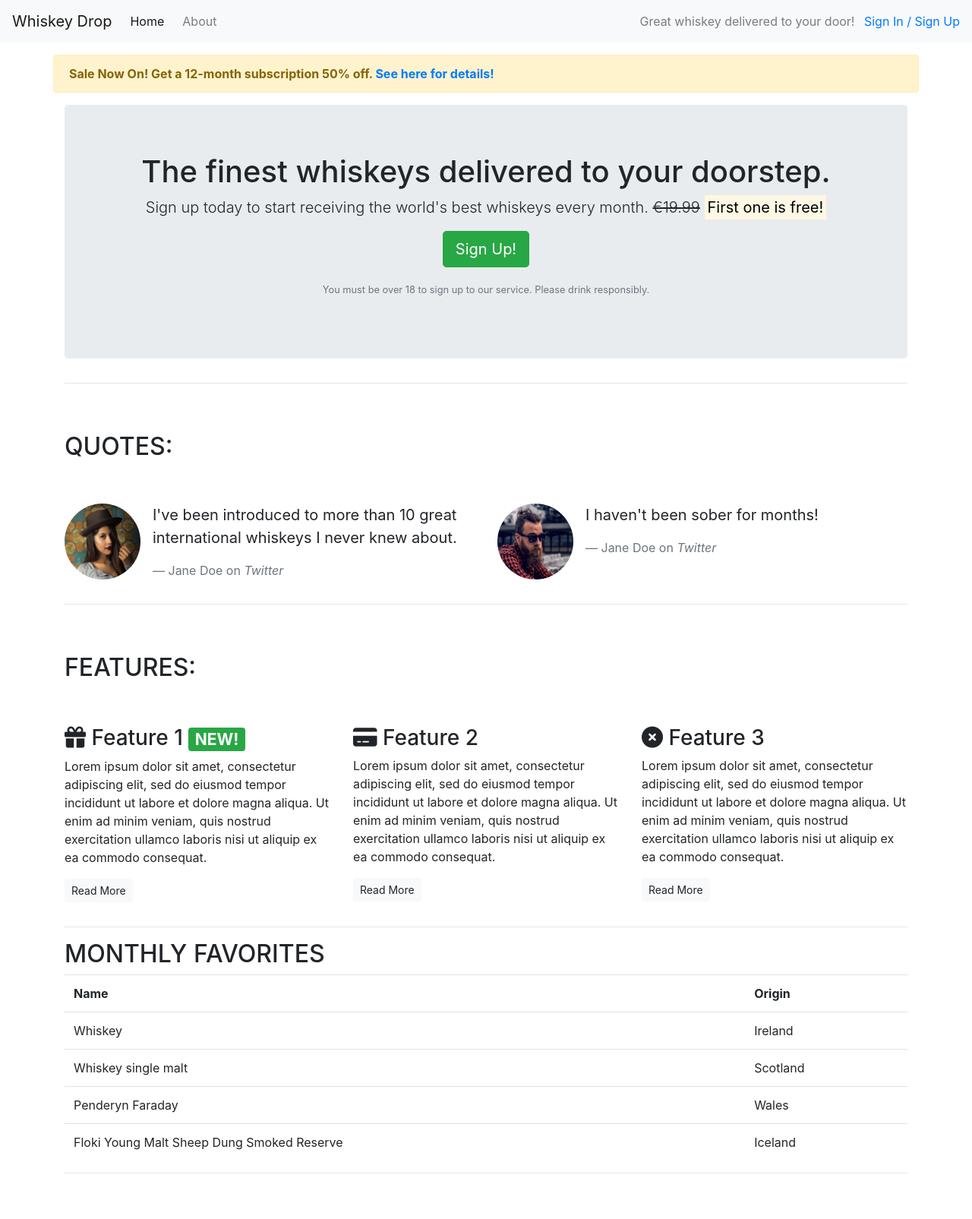
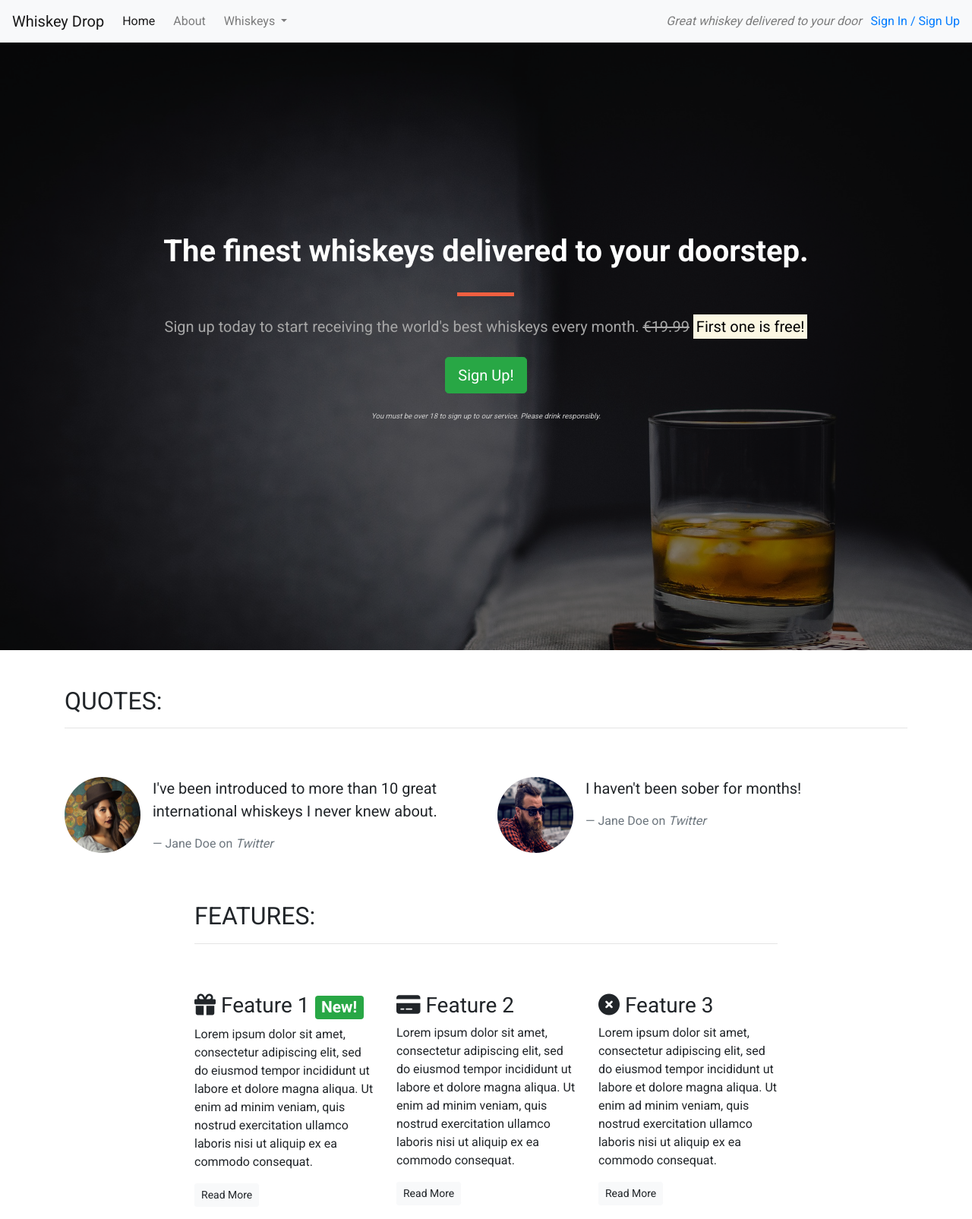
Before and after one commit to g-omarsdottir/practise-bootstrap, a plain HTML site: page index.html in a window 1280 px wide. Shown: the whole page at 76% size. Before the commit the page ends 1561 px from the top, so only its background shows below. Drawn offline with nearby package versions, Linux system fonts and the light colour scheme.

Commit message:
Add background image

```diff
--- /dev/null
+++ b/css/style.css
@@ -0,0 +1,103 @@
+body {
+    font-family: 'Roboto', sans-serif;
+}
+
+/* Containers */
+
+.alert-container {}
+
+.callout-container {
+    height: 100vh;
+
+    background: url('../images/whiskey-background.jpg') no-repeat center center fixed;
+    -webkit-background-size: cover;
+    -moz-background-size: cover;
+    -o-background-size: cover;
+    background-size: cover;
+
+    display: flex;
+    align-items: center;
+    justify-content: center;
+
+    position: relative;
+}
+
+.opaque-overlay {
+    position: absolute;
+    top: 0;
+    left: 0;
+    height: 100%;
+    width: 100%;
+    background-color: rgba(0, 0, 0, 0.5);
+}
+
+.quotes-container {}
+
+.features-container {
+    justify-content: center;
+    margin: auto 20%;
+}
+
+/* Block dividers */
+
+.block-divider {
+    width: 75px;
+    height: 5px;
+    border: 0;
+    background-color: #444;
+}
+
+.block-divider--orange {
+    background-color: #f05f40;
+}
+
+.block-divider--short {
+    width: 35px;
+}
+
+/* Jumbotron */
+
+.jumbotron {
+    background-color: transparent;
+}
+
+.jumbotron h1 {
+    color: white;
+    font-weight: bold;
+    margin-bottom: 30px;
+    color: white;
+}
+
+.jumbotron .lead {
+    color: #a7a7a7;
+    margin: 25px 0;
+}
+
+.jumbotron small {
+    font-size: 60%;
+    font-style: italic;
+    color: #d0d0d0;
+}
+
+/* Buttons */
+
+.btn--cta {
+    font-weight: bold;
+    border-radius: 23px;
+    width: 160px;
+}
+
+.btn--red {
+    color: white;
+    background-color: #f05f40;
+    border-color: #f05f40;
+}
+
+.btn--red:hover,
+.btn--red:active,
+.btn--red:focus,
+.btn--red:active:focus {
+    background-color: #df4929;
+    border-color: #df4929;
+    color: white;
+}
--- a/index.html
+++ b/index.html
@@ -6,70 +6,93 @@
     <meta name="viewport" content="width=device-width, initial-scale=1.0">
     <title>Whiskey Drop | Taste a new whiskey every month</title>
     <link rel="stylesheet" href="https://maxcdn.bootstrapcdn.com/bootstrap/4.1.3/css/bootstrap.min.css">
+    <link rel="stylesheet" href="https://use.fontawesome.com/releases/v5.6.1/css/all.css" integrity="sha384-gfdkjb5BdAXd+lj+gudLWI+BXq4IuLW5IT+brZEZsLFm++aCMlF1V92rMkPaX4PP" crossorigin="anonymous">
+    <link href="https://fonts.googleapis.com/css?family=Roboto:400,700" rel="stylesheet">
+    <link rel="stylesheet" href="css/style.css" type="text/css" />
 </head>
 
 <body>
-    <nav class="navbar navbar-light bg-light navbar-expand-sm">
-        <!-- Add class "fixed-top" to fix the navbar at the top to be always displayed. On mobile screens, takes up to much real estate. -->
-        <a href="/" class="navbar-brand">Whiskey Drop</a>
+    <!--Nav-->
+    <nav class="navbar navbar-light navbar-expand-sm bg-light">
+        <a href="/" class="navbar-brand">
+                    Whiskey Drop</a>
+
+        <button class="navbar-toggler ml-auto" type="button" data-toggle="collapse" data-target="#navbarNavDropdown" aria-controls="navbarNavDropdown" aria-expanded="false" aria-label="Toggle navigation">
+        <span class="navbar-toggler-icon"></span></button>
+
+        <div class="collapse navbar-collapse" id="navbarNavDropdown">
             <ul class="navbar-nav mr-auto">
-            <li class="active nav-item mr-2"><a href="/" class="nav-link">Home</a></li>
-            <li class="nav-item mr-2"><a href="/" class="nav-link">About</a></li>
-            <!-- Third navbar item only displayed on small screens and up -->
-            <li class="nav-item mr-2 d-block d-sm-none"><a href="/" class="nav-link">Sign in / Sign up</a></li>
+                <li class="active nav-item mr-2"><a class="nav-link" href="/">Home</a></li>
+                <li class="nav-item mr-2"><a class="nav-link" href="">About</a></li>
+                <li class="nav-item dropdown">
+                    <a class="nav-link dropdown-toggle" href="#" id="navbarDropdownMenuLink" role="button" data-toggle="dropdown" aria-haspopup="true" aria-expanded="false">
+          Whiskeys
+        </a>
+                    <div class="dropdown-menu" aria-labelledby="navbarDropdownMenuLink">
+                        <a class="dropdown-item" href="#">Irish</a>
+                        <a class="dropdown-item" href="#">Scotch</a>
+                        <a class="dropdown-item" href="#">Japanese</a>
+                        <a class="dropdown-item" href="#">American</a>
+                    </div>
+                </li>
+
+                <li class="nav-item mr-2 d-block d-sm-none"><a class="nav-link" href="">Sign In / Sign Up</a></li>
             </ul>
-
-        <!-- Marketing text and sign in hidden on mobile screens (the default) -->
+        </div>
         <div class="d-none d-md-block">
-            <p class="navbar-text my-auto mr-2">
-                Great whiskey delivered to your door!
-            </p>
-            <a href="/">Sign In / Sign Up</a>
+            <p class="navbar-text my-auto mr-2"><i>Great whiskey delivered to your door</i></p>
+            <a href="/login">Sign In / Sign Up</a>
         </div>
+        <!--</div>-->
     </nav>
-
-    <article class="container mt-3">
+    <!--<div class="container alert-container">-->
+    <!--    <div class="row d-none d-sm-block">-->
+    <!--        <div class="col-12">-->
+    <!--            <div class="alert alert-warning">-->
+    <!--                <strong>Sale Now On!</strong> We've got a sale on. Get a 12 month subscription for the price of 6! <a href="">See here for more details</a>-->
+    <!--            </div>-->
+    <!--        </div>-->
+    <!--    </div>-->
+    <!--</div>-->
+    <div class="container-fluid callout-container">
         <!-- Callout -->
-        <div class="row d-none d-sm-block">
-            <div class="alert alert-warning">
-                <strong>Sale Now On! Get a 12-month subscription 50% off. <a href="/">See here for details!</a></strong>
-            </div>
-        </div>
-
+        <div class="opaque-overlay">&nbsp;</div>
+        <div class="row">
+            <div class="col-12">
                 <section class="callout jumbotron text-center">
-            <h1>The finest whiskeys delivered to your doorstep.</h1>
+                    <h1 class="jumbotron-header">The finest whiskeys delivered to your doorstep.</h1>
+                    <hr class="block-divider block-divider--orange">
                     <p class="lead">Sign up today to start receiving the world's best whiskeys every month.
                         <s class="d-none d-sm-inline">€19.99</s>
                         <span class="d-inline d-sm-none"><br></span>
-                <strong><mark>First one is free!</mark></strong>
-            </p>
-            <p><button class="btn btn-lg btn-success">Sign Up!</button></p>
-            <p class="text-muted"><small>You must be over 18 to sign up to our service. Please drink
-                    responsibly.</small></p>
+                        <strong><mark>First one is free!</mark></strong></p>
+                    <p><button class="btn btn-lg btn-success" data-toggle="modal" data-target="#signUpModal">Sign Up!</button></p>
+                    <p class="text-muted"><small>You must be over 18 to sign up to our service. Please drink responsibly.</small></p>
                 </section>
+            </div>
+        </div>
+    </div>
     <!-- /.callout -->
-        <hr>
 
     <!-- Quotes -->
+    <div class="container quotes-container">
         <section class="quotes">
             <div class="row">
                 <div class="col-12 my-5">
                     <h2 class="text-uppercase">Quotes:</h2>
+                    <hr />
                 </div>
             </div>
             <div class="row">
                 <div class="col-12 col-md-6">
                     <div class="media">
                         <div class="d-none d-sm-block">
-                            <img src="assets/images/girl-image.png" alt="girl" class="rounded-circle mr-3" height="100"
-                                width="100">
+                            <img src="images/girl-image.png" class="rounded-circle mr-3" height=100 width=100>
                         </div>
                         <div class="media-body">
                             <blockquote class="blockquote">
-                                <p>I've been introduced to more than 10 great international whiskeys I never knew about.
-                                </p>
-                                <footer class="blockquote-footer">Jane Doe on <cite title="Twitter">Twitter</cite>
-                                </footer>
+                                <p>I've been introduced to more than 10 great international whiskeys I never knew about.</p>
+                                <footer class="blockquote-footer">Jane Doe on <cite title="Twitter">Twitter</cite></footer>
                             </blockquote>
                         </div>
                     </div>
@@ -77,96 +100,91 @@
                 <div class="col-12 col-md-6">
                     <div class="media">
                         <div class="d-none d-sm-block">
-                            <img src="assets/images/guy-image.png" alt="girl" class="rounded-circle mr-3" height="100"
-                                width="100">
+                            <img src="images/guy-image.png" class="rounded-circle mr-3" height=100 width=100>
                         </div>
                         <div class="media-body">
                             <blockquote class="blockquote">
                                 <p>I haven't been sober for months!</p>
-                                <footer class="blockquote-footer">Jane Doe on <cite title="Twitter">Twitter</cite>
-                                </footer>
+                                <footer class="blockquote-footer">Jane Doe on <cite title="Twitter">Twitter</cite></footer>
                             </blockquote>
                         </div>
                     </div>
                 </div>
             </div>
         </section>
+    </div>
     <!-- /.quotes -->
-        <hr>
 
     <!-- Features -->
+    <div class="features-container">
         <section class="features">
             <div class="row">
                 <div class="col-12 my-5">
                     <h2 class="text-uppercase">Features:</h2>
+                    <hr />
                 </div>
             </div>
             <div class="row">
                 <div class="col-12 col-md-6 col-lg-4">
                     <div class="feature">
-                        <h3><i class="fa-solid fa-gift d-none d-sm-inline"></i> Feature 1 <span class="badge badge-success">NEW!</span></h3>
-                        <p>Lorem ipsum dolor sit amet, consectetur adipiscing elit, sed do eiusmod tempor incididunt ut
-                            labore et dolore magna aliqua. Ut enim ad minim veniam, quis nostrud exercitation ullamco
-                            laboris nisi ut aliquip ex ea commodo consequat.</p>
+                        <h3><i class="fas fa-gift d-none d-sm-inline"></i> Feature 1 <span class="badge badge-success">New!</span></h3>
+                        <p>Lorem ipsum dolor sit amet, consectetur adipiscing elit, sed do eiusmod tempor incididunt ut labore et dolore magna aliqua. Ut enim ad minim veniam, quis nostrud exercitation ullamco laboris nisi ut aliquip ex ea commodo consequat.</p>
                         <p><a class="btn btn-sm btn-light" href="">Read More</a></p>
                     </div>
                 </div>
                 <div class="col-12 col-md-6 col-lg-4">
                     <div class="feature">
-                        <h3><i class="fa-solid fa-credit-card d-none d-sm-inline"></i> Feature 2</h3>
-                        <p>Lorem ipsum dolor sit amet, consectetur adipiscing elit, sed do eiusmod tempor incididunt ut
-                            labore et dolore magna aliqua. Ut enim ad minim veniam, quis nostrud exercitation ullamco
-                            laboris nisi ut aliquip ex ea commodo consequat.</p>
+                        <h3><i class="fas fa-credit-card d-none d-sm-inline"></i> Feature 2</h3>
+                        <p>Lorem ipsum dolor sit amet, consectetur adipiscing elit, sed do eiusmod tempor incididunt ut labore et dolore magna aliqua. Ut enim ad minim veniam, quis nostrud exercitation ullamco laboris nisi ut aliquip ex ea commodo consequat.</p>
                         <p><a class="btn btn-sm btn-light" href="">Read More</a></p>
                     </div>
                 </div>
                 <div class="col-12 d-md-none d-lg-block col-lg-4">
                     <div class="feature">
-                        <h3><i class="fa-solid fa-circle-xmark d-none d-sm-inline"></i> Feature 3</h3>
-                        <p>Lorem ipsum dolor sit amet, consectetur adipiscing elit, sed do eiusmod tempor incididunt ut
-                            labore et dolore magna aliqua. Ut enim ad minim veniam, quis nostrud exercitation ullamco
-                            laboris nisi ut aliquip ex ea commodo consequat.</p>
+                        <h3><i class="fas fa-times-circle d-none d-sm-inline"></i> Feature 3</h3>
+                        <p>Lorem ipsum dolor sit amet, consectetur adipiscing elit, sed do eiusmod tempor incididunt ut labore et dolore magna aliqua. Ut enim ad minim veniam, quis nostrud exercitation ullamco laboris nisi ut aliquip ex ea commodo consequat.</p>
                         <p><a class="btn btn-sm btn-light" href="">Read More</a></p>
                     </div>
                 </div>
             </div>
         </section>
+    </div>
     <!-- /.features -->
-        <hr>
 
-        <!-- favorites -->
-        <section>
-            <div>
-                <h2 class="text-uppercase">Monthly favorites</h2>
-                <table class="table">
-                    <tr>
-                        <th scope="col">Name</th>
-                        <th scope="col">Origin</th>
-                    </tr>
-                    <tr>
-                        <td>Whiskey</td>
-                        <td>Ireland</td>
-                    </tr>
-                    <tr>
-                        <td>Whiskey single malt</td>
-                        <td>Scotland</td>
-                    </tr>
-                    <tr>
-                        <td>Penderyn Faraday</td>
-                        <td>Wales</td>
-                    </tr>
-                    <tr>
-                        <td>Floki Young Malt Sheep Dung Smoked Reserve</td>
-                        <td>Iceland</td>
-                    </tr>
-                </table>
+    <div class="modal" tabindex="-1" role="dialog" id="signUpModal">
+        <div class="modal-dialog" role="document">
+            <div class="modal-content">
+                <div class="modal-header">
+                    <h5 class="modal-title">Sign Up To Whiskey Drop!</h5>
+                    <button type="button" class="close" data-dismiss="modal" aria-label="Close">
+          <span aria-hidden="true">&times;</span>
+        </button>
                 </div>
-        </section>
-        <!-- /.favorites -->
-        <hr>
-
-    </article>
+                <div class="modal-body">
+                    <form>
+                        <div class="form-group">
+                            <label for="exampleInputEmail1">Email address</label>
+                            <input type="email" class="form-control" id="exampleInputEmail1" aria-describedby="emailHelp" placeholder="Enter email">
+                            <small id="emailHelp" class="form-text text-muted">We'll never share your email with anyone else.</small>
+                        </div>
+                        <div class="form-group">
+                            <label for="password">Password</label>
+                            <input type="password" class="form-control" id="password" placeholder="Password">
+                        </div>
+                        <div class="form-group">
+                            <label for="repeatPassword">Repeat Password</label>
+                            <input type="password" class="form-control" id="repeatPassword" placeholder="Repeat Password">
+                        </div>
+                        <button type="submit" class="btn btn-success">Submit</button>
+                    </form>
+                </div>
+            </div>
+        </div>
+    </div>
     <script src="https://kit.fontawesome.com/c62380739e.js" crossorigin="anonymous"></script>
+    <script src="https://code.jquery.com/jquery-3.3.1.slim.min.js" integrity="sha384-q8i/X+965DzO0rT7abK41JStQIAqVgRVzpbzo5smXKp4YfRvH+8abtTE1Pi6jizo" crossorigin="anonymous"></script>
+    <script src="https://cdnjs.cloudflare.com/ajax/libs/popper.js/1.14.3/umd/popper.min.js" integrity="sha384-ZMP7rVo3mIykV+2+9J3UJ46jBk0WLaUAdn689aCwoqbBJiSnjAK/l8WvCWPIPm49" crossorigin="anonymous"></script>
+    <script src="https://stackpath.bootstrapcdn.com/bootstrap/4.1.3/js/bootstrap.min.js" integrity="sha384-ChfqqxuZUCnJSK3+MXmPNIyE6ZbWh2IMqE241rYiqJxyMiZ6OW/JmZQ5stwEULTy" crossorigin="anonymous"></script>
 </body>
 
 </html>
```
Also changed, not shown: my.html (added, +229 -0 lines), images/girl-image.png (renamed from assets/images/girl-image.png), images/guy-image.png (renamed from assets/images/guy-image.png), images/whiskey-background.jpg (added). Lines whose indentation alone changed are shown as unchanged.
